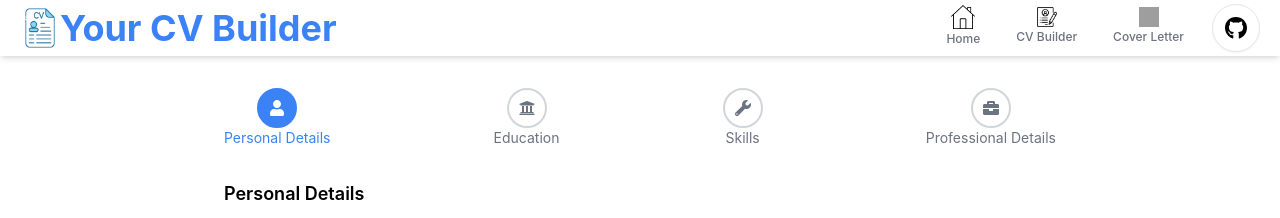
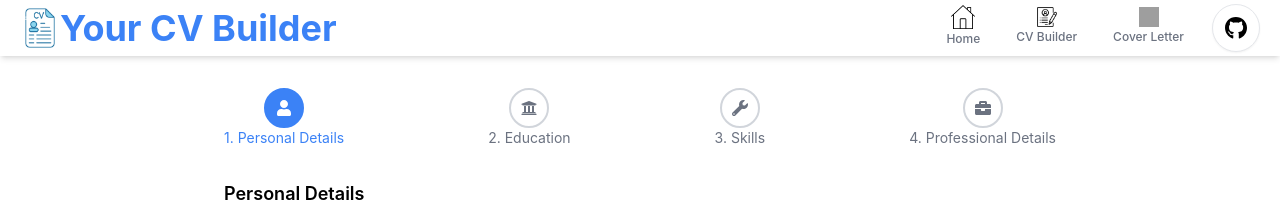
Before and after one commit to Surendra6/your-cv-builder, a React (Vite) app: page /your-cv-builder/cv-builder/1 in a window 1280 px wide. Shown: the top 218 px of the page. Built offline with nearby package versions, Linux system fonts and the light colour scheme; grey boxes are pictures that could not be loaded.

Commit message:
footer aligment, numbering for tabs

```diff
--- a/src/components/Header.jsx
+++ b/src/components/Header.jsx
@@ -30,9 +30,34 @@ const Header = () => {
           <h1 className="text-4xl font-bold text-blue-500 hidden md:inline">
             Your CV Builder
           </h1>
+
+          {/* <div className="flex items-center">
+          <div className="flex items-center">
+            <span className="text-red-600 text-3xl md:text-5xl font-semibold">
+              Y
+            </span>
+            <div className="flex flex-col">
+              <span
+                style={{ lineHeight: 1 }}
+                className="text-green-500 leading-none text-sm md:text-xl font-semibold "
+              >
+                CV
+              </span>
+              <span
+                style={{ lineHeight: 1 }}
+                className="text-gray-600 leading-none text-sm md:text-xl font-semibold "
+              >
+                our
+              </span>
+            </div>
+          </div>
+          <span className="text-blue-400 text-3xl md:text-5xl font-semibold">
+            Builder
+          </span>
+        </div> */}
         </div>
 
-        <nav className="flex items-center gap-5">
+        <nav className="flex items-center gap-3 md:gap-5">
           <NavLink
             label="Home"
             icon={<img src={Home} className="size-6" />}
--- a/src/pages/CreateCV.jsx
+++ b/src/pages/CreateCV.jsx
@@ -57,7 +57,7 @@ const CreateCV = () => {
                 isStepActive(1) ? "text-blue-500" : "text-gray-500"
               }`}
             >
-              Personal Details
+              1. Personal Details
             </span>
           </div>
           <div className="flex flex-col items-center">
@@ -75,7 +75,7 @@ const CreateCV = () => {
                 isStepActive(2) ? "text-blue-500" : "text-gray-500"
               }`}
             >
-              Education
+              2. Education
             </span>
           </div>
           <div className="flex flex-col items-center">
@@ -93,7 +93,7 @@ const CreateCV = () => {
                 isStepActive(3) ? "text-blue-500" : "text-gray-500"
               }`}
             >
-              Skills
+              3. Skills
             </span>
           </div>
           <div className="flex flex-col items-center">
@@ -111,7 +111,7 @@ const CreateCV = () => {
                 isStepActive(4) ? "text-blue-500" : "text-gray-500"
               }`}
             >
-              Professional Details
+              4. Professional Details
             </span>
           </div>
         </div>
--- a/src/pages/Home.jsx
+++ b/src/pages/Home.jsx
@@ -39,7 +39,7 @@ const Home = () => {
           <SelectCoverLetterTemplate />
         </main>
 
-        <footer className="bg-gray-800 text-white py-4 text-center">
+        <footer className="bg-gray-800 text-white p-4 text-center">
           <p>
             All user data is stored locally, ensuring privacy and user control.{" "}
             <Link
```
